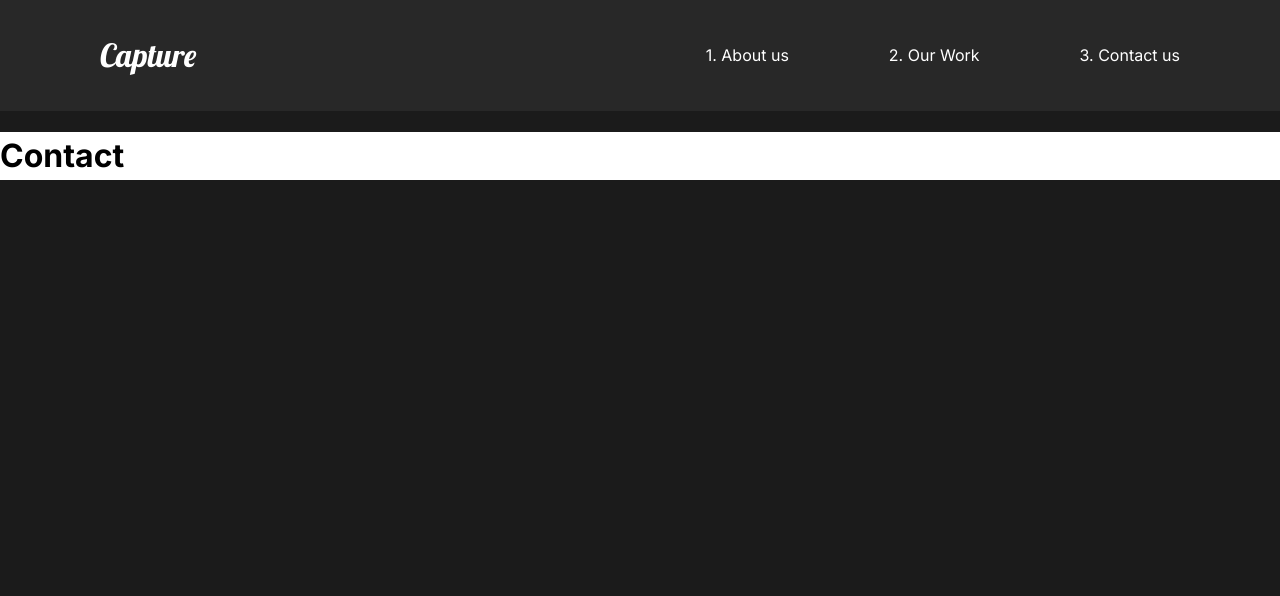
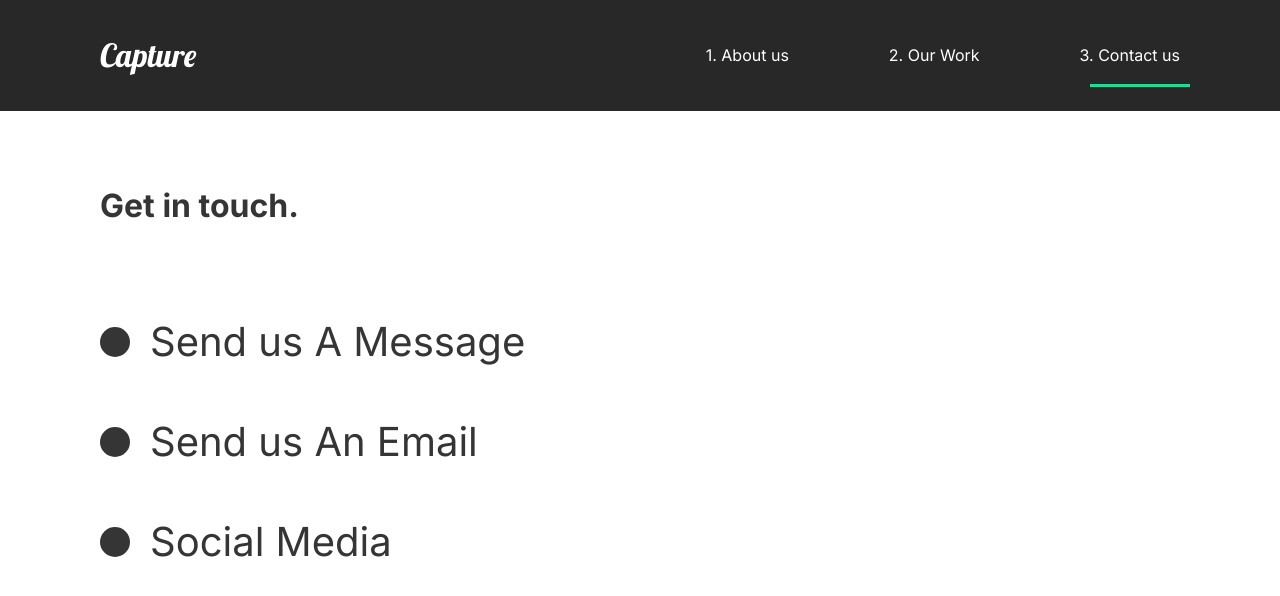
Before and after one commit to enekoamieva/react-porfolio-project, a React (Create React App) app: page /contact in a window 1280 px wide. Shown: the top 596 px of the page. Built offline with nearby package versions, Linux system fonts and the light colour scheme.

Commit message:
06- Finish project

```diff
--- a/src/App.js
+++ b/src/App.js
@@ -2,6 +2,7 @@
 import GlobalStyle from './components/GlobalStyle';
 //Components
 import Nav from './components/Nav';
+import ScrollTop from './components/ScrollTop';
 //Pages
 import About from './pages/About';
 import OurWork from './pages/OurWork';
@@ -46,6 +47,8 @@ function App() {
                 </Switch>
             </AnimatePresence>
 
+            <ScrollTop />
+
         </div>
     );
 }
--- a/src/components/GlobalStyle.js
+++ b/src/components/GlobalStyle.js
@@ -13,6 +13,7 @@ const GlobalStyle = createGlobalStyle`
         box-sizing: border-box;
         font-size: 62.5%; /* Now 10px = 1rem! */
     }
+
     *, *:before, *:after {
         box-sizing: inherit;
     }
@@ -23,6 +24,7 @@ const GlobalStyle = createGlobalStyle`
         line-height: 1.5; /* a nice line-height */
         background: #1b1b1b;
         font-family: 'Inter', sans-serif;
+        overflow-x: hidden;
     }
 
     button {
--- a/src/components/Nav.js
+++ b/src/components/Nav.js
@@ -1,8 +1,12 @@
 import styled from 'styled-components';
+import { motion } from 'framer-motion';
 //Link Route
-import { Link } from 'react-router-dom';
+import { Link, useLocation } from 'react-router-dom';
 
 function Nav() {
+
+    const { pathname } = useLocation();
+
     return (
         <StyledNav>
             <h1 className="logo"><Link to="/">Capture</Link></h1>
@@ -11,16 +15,31 @@ function Nav() {
                     <Link to="/">
                         1. About us
                     </Link>
+                    <Line
+                        transition={{ duration: 0.75 }}
+                        initial={{ width: '0%' }}
+                        animate={{ width: pathname === '/' ? '50%' : '0%' }}
+                    />
                 </li>
                 <li>
                     <Link to="/work">
                         2. Our Work
                     </Link>
+                    <Line
+                        transition={{ duration: 0.75 }}
+                        initial={{ width: '0%' }}
+                        animate={{ width: pathname === '/work' ? '50%' : '0%' }}
+                    />
                 </li>
                 <li>
                     <Link to="/contact">
                         3. Contact us
                     </Link>
+                    <Line
+                        transition={{ duration: 0.75 }}
+                        initial={{ width: '0%' }}
+                        animate={{ width: pathname === '/contact' ? '50%' : '0%' }}
+                    />
                 </li>
             </ul>
         </StyledNav>
@@ -37,6 +56,9 @@ const StyledNav = styled.nav`
     align-items: center;
     padding: 1rem 10rem;
     background-color: #282828;
+    position: sticky;
+    top: 0;
+    z-index: 10;
 
     .logo {
         font-family: 'Lobster', cursive;
@@ -61,4 +83,33 @@ const StyledNav = styled.nav`
         }
     }
 
+
+    @media(max-width: 1200px) {
+        flex-flow: column wrap;
+        padding: 1rem 0;
+
+        ul {
+            padding: 1rem;
+            justify-content: space-around;
+            width: 100%;
+
+            li {
+                padding: 0;
+            }
+        }
+    }
+
 `;
+
+const Line = styled(motion.div)`
+    position: absolute;
+    bottom: -80%;
+    left: 55%;
+    width: 0;
+    height: 0.3rem;
+    background: #23d997;
+
+    @media(max-width: 1200px) {
+        left: 0;
+    }
+`;
--- /dev/null
+++ b/src/components/ScrollTop.js
@@ -0,0 +1,19 @@
+import { useEffect } from 'react';
+import { useLocation } from 'react-router-dom';
+
+function ScrollTop() {
+
+    const { pathname } = useLocation();
+    console.log(pathname);
+
+    useEffect(() => {
+        window.scroll({
+            top: 0,
+            left: 0
+        })
+    }, [pathname])
+
+    return null;
+}
+
+export default ScrollTop;
--- a/src/components/ServicesSection.js
+++ b/src/components/ServicesSection.js
@@ -1,17 +1,23 @@
+//Animations
+import { fade } from '../animation';
 //Icons
 import clock from '../img/clock.svg';
 import diaphragm from '../img/diaphragm.svg';
 import money from '../img/money.svg';
 import teamwork from '../img/teamwork.svg';
 import home2 from '../img/home2.png';
-
 //Styled
 import styled from 'styled-components';
 import { AboutContainer, Description, Image } from '../styles';
+//Use Scroll Hook
+import { UseScrollHook } from './UseScrollHook';
 
 function ServicesSection() {
+
+    const [element, controls] = UseScrollHook();
+
     return (
-        <ServicesContainer>
+        <ServicesContainer variants={fade} animate={controls} initial='hidden' ref={element}>
             <Description>
 
                 <h2>High <span>quality</span> services</h2>
@@ -69,20 +75,18 @@ const ServicesContainer = styled(AboutContainer)`
         width: 70%;
         padding: 2rem 0 4rem 0;
     }
+
 `;
 
 const Cards = styled.div`
     display: flex;
     flex-flow: row wrap;
+    align-items: center;
+    justify-content: center;
 `;
 
 const Card = styled.div`
     flex-basis: calc(50% - 20px);
-
-    @media(max-width: 1050px) {
-        flex-basis: calc(100% - 20px);
-    }
-
 
     .icon {
         width: 100%;
--- /dev/null
+++ b/src/components/Toggle.js
@@ -0,0 +1,25 @@
+import { useState } from 'react';
+import { motion } from 'framer-motion';
+
+function Toggle({ children, title }) {
+    //State
+    const [toggle, setToggle] = useState(true);
+
+    const handleToggle = () => {
+        setToggle(previousFaqToggle => !previousFaqToggle);
+    }
+
+    return (
+        <motion.div layout onClick={handleToggle} className='question'>
+            <motion.h4 layout>{title}</motion.h4>
+            {
+                toggle
+                    ? children
+                    : ''
+            }
+            <div className="faq-line"></div>
+        </motion.div>
+    );
+}
+
+export default Toggle;
--- /dev/null
+++ b/src/components/UseScrollHook.js
@@ -0,0 +1,17 @@
+import { useInView } from 'react-intersection-observer';
+import { useAnimation } from 'framer-motion';
+
+export function UseScrollHook() {
+
+    //Todo eso servira para darle a la sección de servicios el efecto de FadeIn cuando nos acerquemos al elemento que controlsa su DIV
+    const controls = useAnimation();
+    const [element, view] = useInView({ threshold: 0.2 });
+
+    if (view) {
+        controls.start('show');
+    } else {
+        controls.start('hidden');
+    }
+
+    return [element, controls];
+}
--- a/src/pages/Contact.js
+++ b/src/pages/Contact.js
@@ -2,13 +2,38 @@
 import styled from 'styled-components';
 //Animations
 import { motion } from 'framer-motion';
-import { pageAnimation } from '../animation';
+import { pageAnimation, titleAnimation } from '../animation';
 
 
 function Contact() {
     return (
         <ContactContainer variants={pageAnimation} initial="hidden" animate="show" exit="exit">
-            <h1>Contact</h1>
+
+            <Title>
+                <Hide>
+                    <motion.h1 variants={titleAnimation}>Get in touch.</motion.h1>
+                </Hide>
+            </Title>
+
+            <Hide>
+                <Social variants={titleAnimation}>
+                    <Circle />
+                    <a><h2>Send us A Message</h2></a>
+                </Social>
+            </Hide>
+            <Hide>
+                <Social variants={titleAnimation}>
+                    <Circle />
+                    <a><h2>Send us An Email</h2></a>
+                </Social>
+            </Hide>
+            <Hide>
+                <Social variants={titleAnimation}>
+                    <Circle />
+                    <a><h2>Social Media</h2></a>
+                </Social>
+            </Hide>
+
         </ContactContainer>
     );
 }
@@ -17,4 +42,40 @@ export default Contact;
 
 const ContactContainer = styled(motion.div)`
     background: #fff;
+    color: #353535;
+    min-height: 90vh;
+    padding: 5rem 10rem;
+
+
+    @media(max-width: 1200px) {
+        padding: 2rem;
+    }
 `;
+
+const Title = styled.div`
+    margin-bottom: 4rem;
+`;
+
+const Hide = styled.div`
+    overflow: hidden;
+`;
+
+const Circle = styled.div`
+    border-radius: 50%;
+    width: 3rem;
+    height: 3rem;
+    background: #353535;
+`;
+
+const Social = styled(motion.div)`
+    display: flex;
+    flex-flow: row wrap;
+    align-items: center;
+
+    h2 {
+        margin: 2rem;
+        @media(max-width: 1200px) {
+            font-size: 2.8rem;
+        }
+    }
+`;
--- a/src/pages/OurWork.js
+++ b/src/pages/OurWork.js
@@ -31,7 +31,6 @@ function OurWork() {
                     />
                 )
             }
-
         </WorkContainer>
     );
 }
@@ -43,6 +42,10 @@ const WorkContainer = styled(motion.div)`
     overflow: hidden;
     padding: 5rem 10rem;
     background: #fff;
+
+    @media(max-width: 1200px) {
+        padding: 2rem 2rem;
+    }
 `;
 
 //Frame Animation
--- a/src/styles.js
+++ b/src/styles.js
@@ -1,8 +1,9 @@
+import { motion } from 'framer-motion';
 //Styled
 import styled from 'styled-components';
 
 //Styled Components
-export const AboutContainer = styled.div`
+export const AboutContainer = styled(motion.div)`
     min-height: 90vh;
     display: flex;
     flex-flow: row wrap;
@@ -10,6 +11,12 @@ export const AboutContainer = styled.div`
     justify-content: space-between;
     padding: 5rem 10rem;
     color: #fff;
+
+    @media(max-width: 1200px) {
+        display: block;
+        padding: 2rem 2rem;
+        text-align: center;
+    }
 `;
 
 export const Description = styled.div`
@@ -19,6 +26,11 @@ export const Description = styled.div`
 
     h2 {
         font-weight: lighter;
+    }
+
+    @media(max-width: 1200px) {
+        padding: 0;
+        margin-bottom: 4rem;
     }
 `;
 
```
Also changed, not shown: src/components/FaqSection.js (+25 -17 lines).
